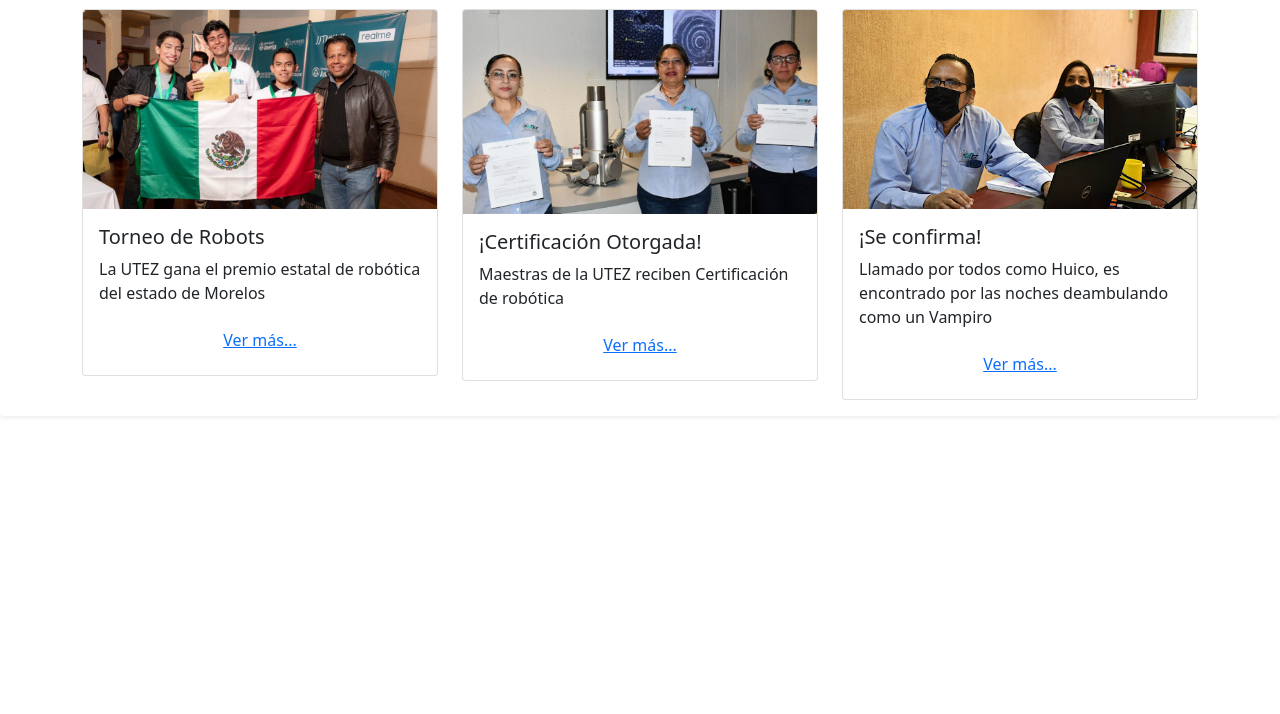
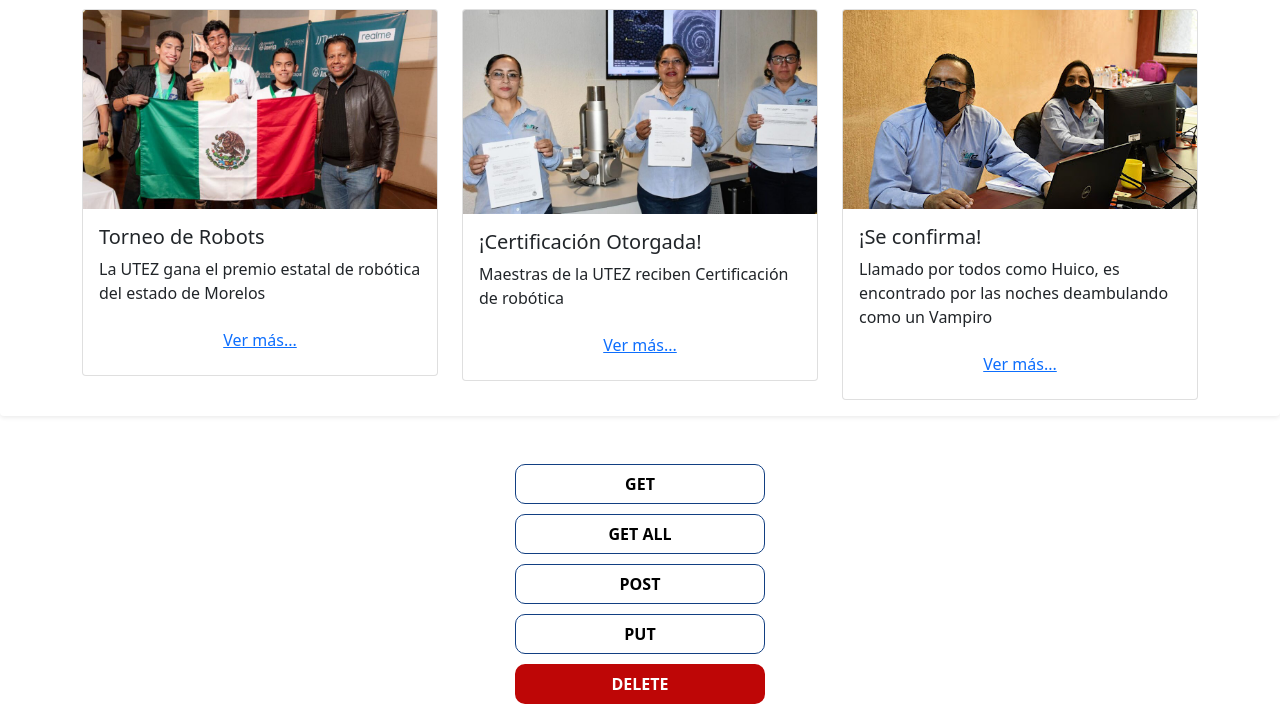
Before and after one commit to CarlosGmz-30/Desarrollo_Movil, a plain HTML site: page WEB/index.html in a window 1280 px wide. Shown: the part 155-869 px from the top of the page. Before the commit the page ends 800 px from the top, so only its background shows below. Drawn offline with Linux system fonts and the light colour scheme.

Commit message:
Cambios de la clase

```diff
--- a/WEB/css/styles.css
+++ b/WEB/css/styles.css
@@ -7,3 +7,21 @@
         max-height: auto;
     }
 }
+
+.button{
+    border: #123f82 solid 0.2px;
+    background: transparent;
+    color: black;
+    width: 250px;
+    height: 40px;
+    border-radius: 10px;
+    transition: all 0.3s;
+    margin-bottom: 10px;
+    font-weight: bold;
+}
+
+.button:hover {
+    background: #123f82;
+    scale: 1.1;
+    color: white;
+}
--- a/WEB/index.html
+++ b/WEB/index.html
@@ -112,6 +112,15 @@
             </div>
     </section>
 
+    <!-- Botones CRUD -->
+    <div style="flex-direction: column; display: flex; align-items: center;">
+        <button class="button" onclick="get()">GET</button>
+        <button class="button" onclick="getAll()">GET ALL</button>
+        <button class="button" onclick="post()">POST</button>
+        <button class="button" onclick="put()">PUT</button>
+        <button class="button" style="background: rgb(190, 6, 6); border: none; color: white !important;"
+            onclick="del()">DELETE</button>
+    </div>
 
     <script src="./js/bootstrap.bundle.min.js"></script>
     <script src="./js/script.js"></script>
--- a/WEB/js/script.js
+++ b/WEB/js/script.js
@@ -79,3 +79,94 @@ users.forEach(({name, lastname, address:{street}, socialNetwork: {facebook}}, in
 })
 
 */
+
+/*
+(() => {
+    const teams = [];
+    const chivas = {
+        name: "Chivas",
+        points: 10,
+        league: "MX",
+        match: [
+            {
+                team: 'Santos',
+                points: 12,
+                date: '2024-01-17'
+            },
+            {
+                team: 'America',
+                points: 23,
+                date: '2024-01-23'
+            }
+        ],
+        country: "México"
+    };
+
+    const { name, points, match } = chivas;
+
+    match.forEach(({ team, points: teamPoints, date }, index) => {
+        console.log("Partidos:", match.length);
+        console.log(`${name} vs ${team} en el día
+                    ${new Date(date).getDate()} del mes
+                    ${new Date(date).getMonth()}
+                    ${points > teamPoints ? `${name} tiene más puntos` : `${team} tiene más puntos`
+            }`
+        );
+        console.log("poi", poi);
+        console.log("poi", points);
+        console.log(new Date(date));
+    });
+})();
+
+*/
+
+function get() {
+    fetch('https://jsonplaceholder.typicode.com/todos/1')
+        .then(response => response.json())
+        .then(json => console.log(json))
+}
+
+function getAll() {
+    fetch('https://jsonplaceholder.typicode.com/posts')
+        .then((response) => response.json())
+        .then((json) => console.log(json));
+}
+
+function post() {
+    fetch('https://jsonplaceholder.typicode.com/posts', {
+        method: 'POST',
+        body: JSON.stringify({
+            title: 'foo',
+            body: 'bar',
+            userId: 1,
+        }),
+        headers: {
+            'Content-type': 'application/json; charset=UTF-8',
+        },
+    })
+        .then((response) => response.json())
+        .then((json) => console.log(json));
+}
+
+function put() {
+    fetch('https://jsonplaceholder.typicode.com/posts/1', {
+        method: 'PUT',
+        body: JSON.stringify({
+            id: 1,
+            title: 'foo',
+            body: 'bar',
+            userId: 1,
+        }),
+        headers: {
+            'Content-type': 'application/json; charset=UTF-8',
+        },
+    })
+        .then((response) => response.json())
+        .then((json) => console.log(json));
+}
+
+function del() {
+    fetch('https://jsonplaceholder.typicode.com/posts/1', {
+        method: 'DELETE',
+    });
+}
```
